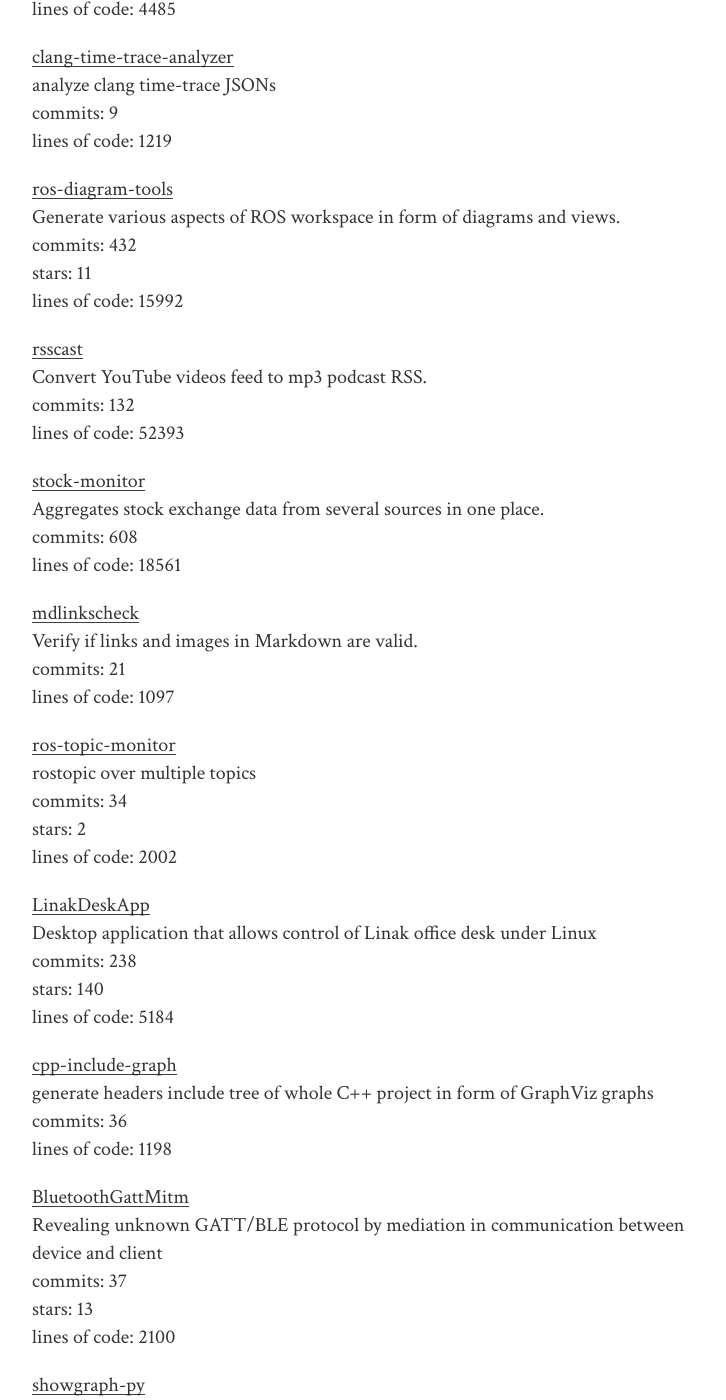
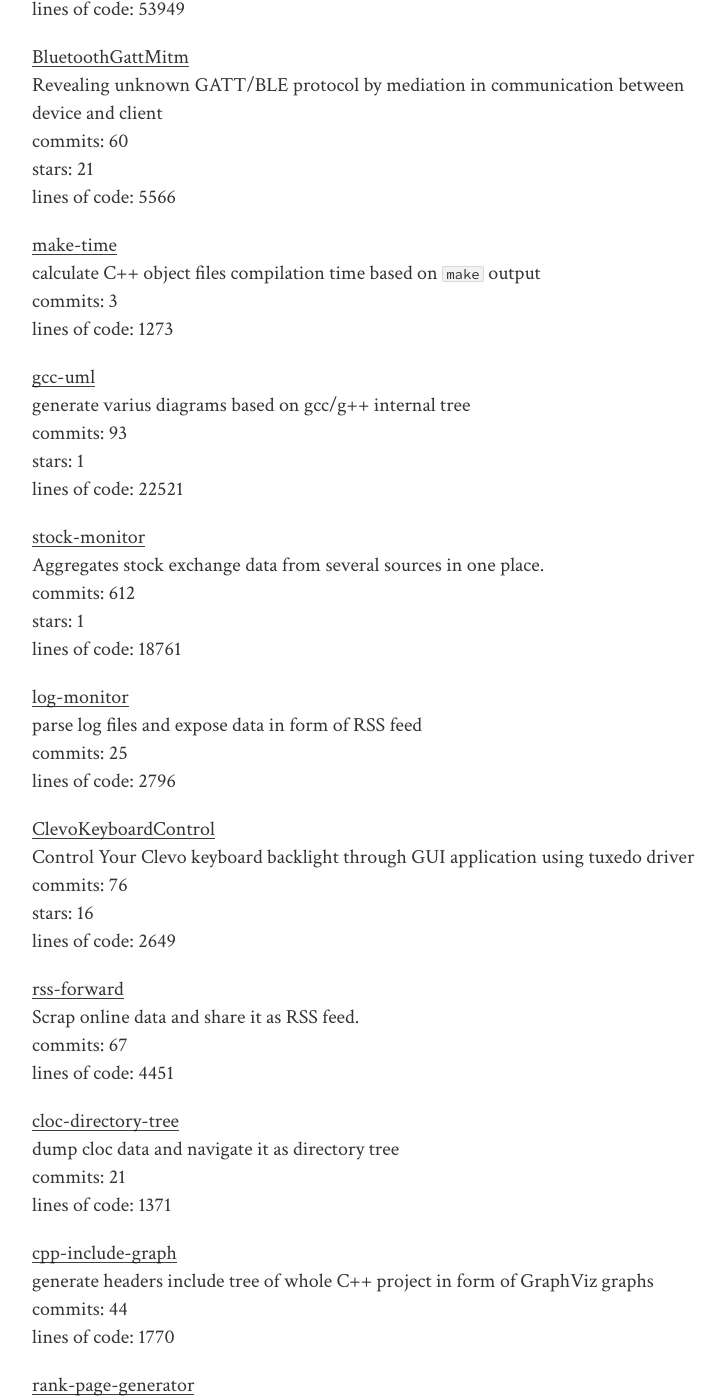
Before and after one commit to anetczuk/anetczuk.github.io, a Jekyll site: the page built from docs/repos.md, in a window 1280 px wide and 1400 px high, scrolled down 3771 px. Shown: the whole window, without its empty margins (258-984 px from the left). Built offline with Jekyll 4.4.1, drawn with Linux system fonts in a browser that asks for light colours; nearby versions of some CDN libraries; some of the changed text lies outside the part shown.

Commit message:
Update repos description

```diff
--- a/docs/repos.md
+++ b/docs/repos.md
@@ -93,9 +93,9 @@
 
 [BluetoothGattMitm](https://github.com/anetczuk/BluetoothGattMitm)<br/>
 Revealing unknown GATT/BLE protocol by mediation in communication between device and client<br/>
-commits: 37<br/>
-stars: 13<br/>
-lines of code: 2100
+commits: 60<br/>
+stars: 21<br/>
+lines of code: 5566
 
 [ReverseCRC](https://github.com/anetczuk/ReverseCRC)<br/>
 Finding polynomial, init and xor values of CRC.<br/>
@@ -112,28 +112,119 @@
 [SpiSlave](https://github.com/anetczuk/SpiSlave)<br/>
 Software implementation of SPI slave mode for Raspberry Pi<br/>
 commits: 24<br/>
-stars: 1<br/>
+stars: 8<br/>
 lines of code: 748
 
 <br/>
 Category summary:
 <br/>
 projects: 4<br/>
-commits: 382<br/>
-lines of code: 11117<br/>
-stars: 21
+commits: 405<br/>
+lines of code: 14583<br/>
+stars: 36
 
 ### <a name="cat_python"></a> Python
 
+[tree-page-generator](https://github.com/anetczuk/tree-page-generator)<br/>
+generate static pages containing tree hierarchies based on defined model<br/>
+commits: 30<br/>
+lines of code: 3817
+
+[rsscast](https://github.com/anetczuk/rsscast)<br/>
+Convert YouTube videos feed to mp3 podcast RSS.<br/>
+commits: 148<br/>
+lines of code: 53949
+
+[BluetoothGattMitm](https://github.com/anetczuk/BluetoothGattMitm)<br/>
+Revealing unknown GATT/BLE protocol by mediation in communication between device and client<br/>
+commits: 60<br/>
+stars: 21<br/>
+lines of code: 5566
+
+[make-time](https://github.com/anetczuk/make-time)<br/>
+calculate C++ object files compilation time based on `make` output<br/>
+commits: 3<br/>
+lines of code: 1273
+
+[gcc-uml](https://github.com/anetczuk/gcc-uml)<br/>
+generate varius diagrams based on gcc/g++ internal tree<br/>
+commits: 93<br/>
+stars: 1<br/>
+lines of code: 22521
+
+[stock-monitor](https://github.com/anetczuk/stock-monitor)<br/>
+Aggregates stock exchange data from several sources in one place.<br/>
+commits: 612<br/>
+stars: 1<br/>
+lines of code: 18761
+
+[log-monitor](https://github.com/anetczuk/log-monitor)<br/>
+parse log files and expose data in form of RSS feed<br/>
+commits: 25<br/>
+lines of code: 2796
+
+[ClevoKeyboardControl](https://github.com/anetczuk/ClevoKeyboardControl)<br/>
+Control Your Clevo keyboard backlight through GUI application using tuxedo driver<br/>
+commits: 76<br/>
+stars: 16<br/>
+lines of code: 2649
+
 [rss-forward](https://github.com/anetczuk/rss-forward)<br/>
 Scrap online data and share it as RSS feed.<br/>
-commits: 55<br/>
-lines of code: 2962
+commits: 67<br/>
+lines of code: 4451
+
+[cloc-directory-tree](https://github.com/anetczuk/cloc-directory-tree)<br/>
+dump cloc data and navigate it as directory tree<br/>
+commits: 21<br/>
+lines of code: 1371
+
+[cpp-include-graph](https://github.com/anetczuk/cpp-include-graph)<br/>
+generate headers include tree of whole C++ project in form of GraphViz graphs<br/>
+commits: 44<br/>
+lines of code: 1770
+
+[rank-page-generator](https://github.com/anetczuk/rank-page-generator)<br/>
+generate static pages containing rank search based on defined model<br/>
+commits: 37<br/>
+lines of code: 2224
+
+[mdlinkscheck](https://github.com/anetczuk/mdlinkscheck)<br/>
+Verify if links and images in Markdown are valid.<br/>
+commits: 23<br/>
+lines of code: 1124
+
+[hanlendar](https://github.com/anetczuk/hanlendar)<br/>
+Calendar and todo list in one application allowing to organize date related tasks, priority todos and simple notes.<br/>
+commits: 288<br/>
+stars: 3<br/>
+lines of code: 8783
+
+[uncrustify-impact](https://github.com/anetczuk/uncrustify-impact)<br/>
+display uncrustify configuration impact on given source files<br/>
+commits: 47<br/>
+lines of code: 11160
+
+[picologicanalyzer](https://github.com/anetczuk/picologicanalyzer)<br/>
+logic state analyzer based on Raspberry Pi Pico board<br/>
+commits: 36<br/>
+stars: 1<br/>
+lines of code: 4010
+
+[mpython-serial-protogen](https://github.com/anetczuk/mpython-serial-protogen)<br/>
+serial port custom messaging generator<br/>
+commits: 13<br/>
+lines of code: 1372
+
+[pyastgraph](https://github.com/anetczuk/pyastgraph)<br/>
+generate use graph from static Python code<br/>
+commits: 33<br/>
+lines of code: 10873
 
 [work-log](https://github.com/anetczuk/work-log)<br/>
 Track time of your work sessions.<br/>
-commits: 81<br/>
-lines of code: 4485
+commits: 82<br/>
+lines of code: 7101
 
 [clang-time-trace-analyzer](https://github.com/anetczuk/clang-time-trace-analyzer)<br/>
 analyze clang time-trace JSONs<br/>
@@ -143,46 +234,20 @@
 [ros-diagram-tools](https://github.com/anetczuk/ros-diagram-tools)<br/>
 Generate various aspects of ROS workspace in form of diagrams and views.<br/>
 commits: 432<br/>
-stars: 11<br/>
-lines of code: 15992
-
-[rsscast](https://github.com/anetczuk/rsscast)<br/>
-Convert YouTube videos feed to mp3 podcast RSS.<br/>
-commits: 132<br/>
-lines of code: 52393
-
-[stock-monitor](https://github.com/anetczuk/stock-monitor)<br/>
-Aggregates stock exchange data from several sources in one place.<br/>
-commits: 608<br/>
-lines of code: 18561
-
-[mdlinkscheck](https://github.com/anetczuk/mdlinkscheck)<br/>
-Verify if links and images in Markdown are valid.<br/>
-commits: 21<br/>
-lines of code: 1097
+stars: 16<br/>
+lines of code: 32612
 
 [ros-topic-monitor](https://github.com/anetczuk/ros-topic-monitor)<br/>
 rostopic over multiple topics<br/>
 commits: 34<br/>
 stars: 2<br/>
-lines of code: 2002
+lines of code: 2008
 
 [LinakDeskApp](https://github.com/anetczuk/LinakDeskApp)<br/>
 Desktop application that allows control of Linak office desk under Linux<br/>
 commits: 238<br/>
-stars: 140<br/>
-lines of code: 5184
-
-[cpp-include-graph](https://github.com/anetczuk/cpp-include-graph)<br/>
-generate headers include tree of whole C++ project in form of GraphViz graphs<br/>
-commits: 36<br/>
-lines of code: 1198
-
-[BluetoothGattMitm](https://github.com/anetczuk/BluetoothGattMitm)<br/>
-Revealing unknown GATT/BLE protocol by mediation in communication between device and client<br/>
-commits: 37<br/>
-stars: 13<br/>
-lines of code: 2100
+stars: 148<br/>
+lines of code: 5194
 
 [showgraph-py](https://github.com/anetczuk/showgraph-py)<br/>
 draw data relations in form of graph structure<br/>
@@ -206,17 +271,6 @@
 stars: 1<br/>
 lines of code: 387
 
-[ClevoKeyboardControl](https://github.com/anetczuk/ClevoKeyboardControl)<br/>
-Control Your Clevo keyboard backlight through GUI application using tuxedo driver<br/>
-commits: 73<br/>
-stars: 14<br/>
-lines of code: 2372
-
-[hanlendar](https://github.com/anetczuk/hanlendar)<br/>
-Calendar and todo list in one application allowing to organize date related tasks, priority todos and simple notes.<br/>
-commits: 266<br/>
-lines of code: 7959
-
 [ReverseCRC](https://github.com/anetczuk/ReverseCRC)<br/>
 Finding polynomial, init and xor values of CRC.<br/>
 commits: 180<br/>
@@ -329,20 +384,20 @@
 [ros-diagram-tools](https://github.com/anetczuk/ros-diagram-tools)<br/>
 Generate various aspects of ROS workspace in form of diagrams and views.<br/>
 commits: 432<br/>
-stars: 11<br/>
-lines of code: 15992
+stars: 16<br/>
+lines of code: 32612
 
 [ros-topic-monitor](https://github.com/anetczuk/ros-topic-monitor)<br/>
 rostopic over multiple topics<br/>
 commits: 34<br/>
 stars: 2<br/>
-lines of code: 2002
+lines of code: 2008
 
 [ros-self-balancer-playground](https://github.com/anetczuk/ros-self-balancer-playground)<br/>
 Two wheeled balancing robot playground with ROS and Gazebo<br/>
 commits: 72<br/>
 stars: 10<br/>
-lines of code: 3101
+lines of code: 3345
 
 [ros-robotic-arm-playground](https://github.com/anetczuk/ros-robotic-arm-playground)<br/>
 Robotic arm simulation with ROS and Gazebo<br/>
@@ -354,37 +409,39 @@
 <br/>
 projects: 4<br/>
 commits: 551<br/>
-lines of code: 22022<br/>
-stars: 23
+lines of code: 38892<br/>
+stars: 28
 
 ### <a name="cat_qt"></a> Qt
 
 [rsscast](https://github.com/anetczuk/rsscast)<br/>
 Convert YouTube videos feed to mp3 podcast RSS.<br/>
-commits: 132<br/>
-lines of code: 52393
+commits: 148<br/>
+lines of code: 53949
 
 [stock-monitor](https://github.com/anetczuk/stock-monitor)<br/>
 Aggregates stock exchange data from several sources in one place.<br/>
-commits: 608<br/>
-lines of code: 18561
+commits: 612<br/>
+stars: 1<br/>
+lines of code: 18761
+
+[ClevoKeyboardControl](https://github.com/anetczuk/ClevoKeyboardControl)<br/>
+Control Your Clevo keyboard backlight through GUI application using tuxedo driver<br/>
+commits: 76<br/>
+stars: 16<br/>
+lines of code: 2649
+
+[hanlendar](https://github.com/anetczuk/hanlendar)<br/>
+Calendar and todo list in one application allowing to organize date related tasks, priority todos and simple notes.<br/>
+commits: 288<br/>
+stars: 3<br/>
+lines of code: 8783
 
 [LinakDeskApp](https://github.com/anetczuk/LinakDeskApp)<br/>
 Desktop application that allows control of Linak office desk under Linux<br/>
 commits: 238<br/>
-stars: 140<br/>
-lines of code: 5184
-
-[ClevoKeyboardControl](https://github.com/anetczuk/ClevoKeyboardControl)<br/>
-Control Your Clevo keyboard backlight through GUI application using tuxedo driver<br/>
-commits: 73<br/>
-stars: 14<br/>
-lines of code: 2372
-
-[hanlendar](https://github.com/anetczuk/hanlendar)<br/>
-Calendar and todo list in one application allowing to organize date related tasks, priority todos and simple notes.<br/>
-commits: 266<br/>
-lines of code: 7959
+stars: 148<br/>
+lines of code: 5194
 
 [little-ted](https://github.com/anetczuk/little-ted)<br/>
 Little Text Editor with disabled keyboard shortcuts to enjoy key pressing madness<br/>
@@ -474,16 +531,124 @@
 </tr> </thead>
 <tbody>
 <tr>
+        <td><a href="https://github.com/anetczuk/tree-page-generator">tree-page-generator</a></td>
+        <td>2025-08-04 21:54:51</td> <td>2025-08-28 23:28:33</td> <td style="text-align:center">30</td>
+        <td style="text-align:center"></td>
+        <td style="text-align:center">3817</td>
+</tr>
+<tr>
+        <td><a href="https://github.com/anetczuk/rsscast">rsscast</a></td>
+        <td>2021-02-07 20:00:00</td> <td>2025-06-27 22:54:21</td> <td style="text-align:center">148</td>
+        <td style="text-align:center"></td>
+        <td style="text-align:center">53949</td>
+</tr>
+<tr>
+        <td><a href="https://github.com/anetczuk/BluetoothGattMitm">BluetoothGattMitm</a></td>
+        <td>2018-09-29 20:11:24</td> <td>2025-06-16 23:29:25</td> <td style="text-align:center">60</td>
+        <td style="text-align:center">21</td>
+        <td style="text-align:center">5566</td>
+</tr>
+<tr>
+        <td><a href="https://github.com/anetczuk/make-time">make-time</a></td>
+        <td>2025-05-28 23:29:51</td> <td>2025-06-01 21:02:00</td> <td style="text-align:center">3</td>
+        <td style="text-align:center"></td>
+        <td style="text-align:center">1273</td>
+</tr>
+<tr>
+        <td><a href="https://github.com/anetczuk/gcc-uml">gcc-uml</a></td>
+        <td>2025-01-15 22:00:41</td> <td>2025-04-16 21:09:53</td> <td style="text-align:center">93</td>
+        <td style="text-align:center">1</td>
+        <td style="text-align:center">22521</td>
+</tr>
+<tr>
+        <td><a href="https://github.com/anetczuk/stock-monitor">stock-monitor</a></td>
+        <td>2020-10-13 22:38:09</td> <td>2025-03-17 21:54:16</td> <td style="text-align:center">612</td>
+        <td style="text-align:center">1</td>
+        <td style="text-align:center">18761</td>
+</tr>
+<tr>
+        <td><a href="https://github.com/anetczuk/log-monitor">log-monitor</a></td>
+        <td>2024-09-11 20:19:19</td> <td>2025-02-14 19:53:55</td> <td style="text-align:center">25</td>
+        <td style="text-align:center"></td>
+        <td style="text-align:center">2796</td>
+</tr>
+<tr>
+        <td><a href="https://github.com/anetczuk/ClevoKeyboardControl">ClevoKeyboardControl</a></td>
+        <td>2018-11-17 23:05:49</td> <td>2025-02-11 22:08:27</td> <td style="text-align:center">76</td>
+        <td style="text-align:center">16</td>
+        <td style="text-align:center">2649</td>
+</tr>
+<tr>
         <td><a href="https://github.com/anetczuk/rss-forward">rss-forward</a></td>
-        <td>2023-11-28 22:28:12</td> <td>2024-03-03 23:58:39</td> <td style="text-align:center">55</td>
+        <td>2023-11-28 22:28:12</td> <td>2024-12-29 21:22:17</td> <td style="text-align:center">67</td>
         <td style="text-align:center"></td>
-        <td style="text-align:center">2962</td>
+        <td style="text-align:center">4451</td>
+</tr>
+<tr>
+        <td><a href="https://github.com/anetczuk/cloc-directory-tree">cloc-directory-tree</a></td>
+        <td>2024-10-19 20:39:50</td> <td>2024-10-25 20:21:57</td> <td style="text-align:center">21</td>
+        <td style="text-align:center"></td>
+        <td style="text-align:center">1371</td>
+</tr>
+<tr>
+        <td><a href="https://github.com/anetczuk/cpp-include-graph">cpp-include-graph</a></td>
+        <td>2023-03-28 20:34:39</td> <td>2024-10-25 19:30:29</td> <td style="text-align:center">44</td>
+        <td style="text-align:center"></td>
+        <td style="text-align:center">1770</td>
+</tr>
+<tr>
+        <td><a href="https://github.com/anetczuk/rank-page-generator">rank-page-generator</a></td>
+        <td>2024-09-14 07:42:41</td> <td>2024-10-07 15:04:54</td> <td style="text-align:center">37</td>
+        <td style="text-align:center"></td>
+        <td style="text-align:center">2224</td>
+</tr>
+<tr>
+        <td><a href="https://github.com/anetczuk/mdlinkscheck">mdlinkscheck</a></td>
+        <td>2023-12-02 22:58:03</td> <td>2024-10-07 14:53:05</td> <td style="text-align:center">23</td>
+        <td style="text-align:center"></td>
+        <td style="text-align:center">1124</td>
+</tr>
+<tr>
+        <td><a href="https://github.com/anetczuk/hanlendar">hanlendar</a></td>
+        <td>2020-07-22 19:26:16</td> <td>2024-10-06 00:00:24</td> <td style="text-align:center">288</td>
+        <td style="text-align:center">3</td>
+        <td style="text-align:center">8783</td>
+</tr>
+<tr>
+        <td><a href="https://github.com/anetczuk/uncrustify-impact">uncrustify-impact</a></td>
+        <td>2024-08-04 22:17:34</td> <td>2024-10-01 23:18:24</td> <td style="text-align:center">47</td>
+        <td style="text-align:center"></td>
+        <td style="text-align:center">11160</td>
+</tr>
+<tr>
+        <td><a href="https://github.com/anetczuk/picologicanalyzer">picologicanalyzer</a></td>
+        <td>2024-05-28 22:38:45</td> <td>2024-06-01 19:32:00</td> <td style="text-align:center">36</td>
+        <td style="text-align:center">1</td>
+        <td style="text-align:center">4010</td>
+</tr>
+<tr>
+        <td><a href="https://github.com/anetczuk/mpython-serial-protogen">mpython-serial-protogen</a></td>
+        <td>2024-04-22 23:01:21</td> <td>2024-05-25 21:19:23</td> <td style="text-align:center">13</td>
+        <td style="text-align:center"></td>
+        <td style="text-align:center">1372</td>
+</tr>
+<tr>
+        <td><a href="https://github.com/anetczuk/pyastgraph">pyastgraph</a></td>
+        <td>2024-03-23 19:31:52</td> <td>2024-03-26 23:42:32</td> <td style="text-align:center">33</td>
+        <td style="text-align:center"></td>
+        <td style="text-align:center">10873</td>
 </tr>
 <tr>
         <td><a href="https://github.com/anetczuk/work-log">work-log</a></td>
-        <td>2021-09-29 21:57:31</td> <td>2024-03-02 22:17:18</td> <td style="text-align:center">81</td>
+        <td>2021-09-29 21:57:31</td> <td>2024-03-12 21:47:55</td> <td style="text-align:center">82</td>
         <td style="text-align:center"></td>
-        <td style="text-align:center">4485</td>
+        <td style="text-align:center">7101</td>
+</tr>
+<tr>
+        <td><a href="https://github.com/anetczuk/anetczuk.github.io">anetczuk.github.io</a></td>
+        <td>2018-06-13 18:26:01</td> <td>2024-03-06 23:07:15</td> <td style="text-align:center">55</td>
+        <td style="text-align:center"></td>
+        <td style="text-align:center">6321</td>
 </tr>
 <tr>
         <td><a href="https://github.com/anetczuk/clang-time-trace-analyzer">clang-time-trace-analyzer</a></td>
@@ -494,26 +659,14 @@
 <tr>
         <td><a href="https://github.com/anetczuk/ros-diagram-tools">ros-diagram-tools</a></td>
         <td>2022-11-07 01:12:56</td> <td>2024-02-23 19:28:24</td> <td style="text-align:center">432</td>
-        <td style="text-align:center">11</td>
-        <td style="text-align:center">15992</td>
+        <td style="text-align:center">16</td>
+        <td style="text-align:center">32612</td>
 </tr>
 <tr>
         <td><a href="https://github.com/anetczuk/pyan">pyan</a></td>
         <td>2024-02-03 10:54:36</td> <td>2024-02-07 20:07:52</td> <td style="text-align:center">8</td>
+        <td style="text-align:center">2</td>
         <td style="text-align:center"></td>
-        <td style="text-align:center"></td>
-</tr>
-<tr>
-        <td><a href="https://github.com/anetczuk/rsscast">rsscast</a></td>
-        <td>2021-02-07 20:00:00</td> <td>2024-01-31 20:37:33</td> <td style="text-align:center">132</td>
-        <td style="text-align:center"></td>
-        <td style="text-align:center">52393</td>
-</tr>
-<tr>
-        <td><a href="https://github.com/anetczuk/stock-monitor">stock-monitor</a></td>
-        <td>2020-10-13 22:38:09</td> <td>2024-01-24 23:10:01</td> <td style="text-align:center">608</td>
-        <td style="text-align:center"></td>
-        <td style="text-align:center">18561</td>
 </tr>
 <tr>
         <td><a href="https://github.com/anetczuk/librus-apix">librus-apix</a></td>
@@ -522,40 +675,16 @@
         <td style="text-align:center"></td>
 </tr>
 <tr>
-        <td><a href="https://github.com/anetczuk/mdlinkscheck">mdlinkscheck</a></td>
-        <td>2023-12-02 22:58:03</td> <td>2024-01-16 00:11:26</td> <td style="text-align:center">21</td>
-        <td style="text-align:center"></td>
-        <td style="text-align:center">1097</td>
-</tr>
-<tr>
         <td><a href="https://github.com/anetczuk/ros-topic-monitor">ros-topic-monitor</a></td>
         <td>2023-12-27 22:12:35</td> <td>2024-01-04 20:35:33</td> <td style="text-align:center">34</td>
         <td style="text-align:center">2</td>
-        <td style="text-align:center">2002</td>
-</tr>
-<tr>
-        <td><a href="https://github.com/anetczuk/anetczuk.github.io">anetczuk.github.io</a></td>
-        <td>2018-06-13 18:26:01</td> <td>2023-10-03 22:45:32</td> <td style="text-align:center">54</td>
-        <td style="text-align:center">1</td>
-        <td style="text-align:center">6197</td>
+        <td style="text-align:center">2008</td>
 </tr>
 <tr>
         <td><a href="https://github.com/anetczuk/LinakDeskApp">LinakDeskApp</a></td>
         <td>2018-09-10 22:43:05</td> <td>2023-09-06 20:17:33</td> <td style="text-align:center">238</td>
-        <td style="text-align:center">140</td>
-        <td style="text-align:center">5184</td>
-</tr>
-<tr>
-        <td><a href="https://github.com/anetczuk/cpp-include-graph">cpp-include-graph</a></td>
-        <td>2023-03-28 20:34:39</td> <td>2023-08-30 20:32:04</td> <td style="text-align:center">36</td>
-        <td style="text-align:center"></td>
-        <td style="text-align:center">1198</td>
-</tr>
-<tr>
-        <td><a href="https://github.com/anetczuk/BluetoothGattMitm">BluetoothGattMitm</a></td>
-        <td>2018-09-29 20:11:24</td> <td>2023-08-27 18:23:02</td> <td style="text-align:center">37</td>
-        <td style="text-align:center">13</td>
-        <td style="text-align:center">2100</td>
+        <td style="text-align:center">148</td>
+        <td style="text-align:center">5194</td>
 </tr>
 <tr>
         <td><a href="https://github.com/anetczuk/showgraph-py">showgraph-py</a></td>
@@ -566,7 +695,7 @@
 <tr>
         <td><a href="https://github.com/anetczuk/gdtype-python">gdtype-python</a></td>
         <td>2022-09-25 23:11:14</td> <td>2023-05-13 22:25:58</td> <td style="text-align:center">70</td>
-        <td style="text-align:center">4</td>
+        <td style="text-align:center">5</td>
         <td style="text-align:center">1907</td>
 </tr>
 <tr>
@@ -588,18 +717,6 @@
         <td style="text-align:center">387</td>
 </tr>
 <tr>
-        <td><a href="https://github.com/anetczuk/ClevoKeyboardControl">ClevoKeyboardControl</a></td>
-        <td>2018-11-17 23:05:49</td> <td>2023-03-15 21:22:25</td> <td style="text-align:center">73</td>
-        <td style="text-align:center">14</td>
-        <td style="text-align:center">2372</td>
-</tr>
-<tr>
-        <td><a href="https://github.com/anetczuk/hanlendar">hanlendar</a></td>
-        <td>2020-07-22 19:26:16</td> <td>2022-05-28 22:14:23</td> <td style="text-align:center">266</td>
-        <td style="text-align:center"></td>
-        <td style="text-align:center">7959</td>
-</tr>
-<tr>
         <td><a href="https://github.com/anetczuk/ReverseCRC">ReverseCRC</a></td>
         <td>2017-12-25 20:54:15</td> <td>2022-02-08 23:02:56</td> <td style="text-align:center">180</td>
         <td style="text-align:center">6</td>
@@ -608,8 +725,8 @@
 <tr>
         <td><a href="https://github.com/anetczuk/thunderbird-feeds-recover">thunderbird-feeds-recover</a></td>
         <td>2022-01-23 18:40:07</td> <td>2022-01-23 19:30:21</td> <td style="text-align:center">13</td>
-        <td style="text-align:center">1</td>
-        <td style="text-align:center">429</td>
+        <td style="text-align:center">2</td>
+        <td style="text-align:center">431</td>
 </tr>
 <tr>
         <td><a href="https://github.com/anetczuk/dk-mage">dk-mage</a></td>
@@ -645,7 +762,7 @@
         <td><a href="https://github.com/anetczuk/ros-self-balancer-playground">ros-self-balancer-playground</a></td>
         <td>2019-08-01 22:45:44</td> <td>2021-05-19 20:27:16</td> <td style="text-align:center">72</td>
         <td style="text-align:center">10</td>
-        <td style="text-align:center">3101</td>
+        <td style="text-align:center">3345</td>
 </tr>
 <tr>
         <td><a href="https://github.com/anetczuk/little-ted">little-ted</a></td>
@@ -704,13 +821,13 @@
 <tr>
         <td><a href="https://github.com/anetczuk/SpiSlave">SpiSlave</a></td>
         <td>2018-02-24 21:12:03</td> <td>2018-02-24 22:48:04</td> <td style="text-align:center">24</td>
-        <td style="text-align:center">1</td>
+        <td style="text-align:center">8</td>
         <td style="text-align:center">748</td>
 </tr>
 <tr>
         <td><a href="https://github.com/anetczuk/WebToPDF">WebToPDF</a></td>
-        <td>2017-12-09 20:07:36</td> <td>2017-12-13 00:02:46</td> <td style="text-align:center">16</td>
-        <td style="text-align:center"></td>
+        <td>2017-12-09 20:07:36</td> <td>2017-12-13 00:02:46</td> <td style="text-align:center">17</td>
+        <td style="text-align:center">1</td>
         <td style="text-align:center">645</td>
 </tr>
 <tr>
@@ -753,7 +870,7 @@
 </tbody>
 <tfoot> <tr>
       <th id="total" colspan="3" style="text-align:right">Total:</th>
-      <th style="text-align:center">3832</th>
-      <th style="text-align:center">225</th>
-      <th style="text-align:center">241231</th>
+      <th style="text-align:center">4263</th>
+      <th style="text-align:center">265</th>
+      <th style="text-align:center">330681</th>
 </tr> </tfoot></table>
```
Also changed, not shown: other parts of docs/repos.md (+22 -21 lines), src/gen/repos_description.csv (+29 -19 lines), 1 other file.
